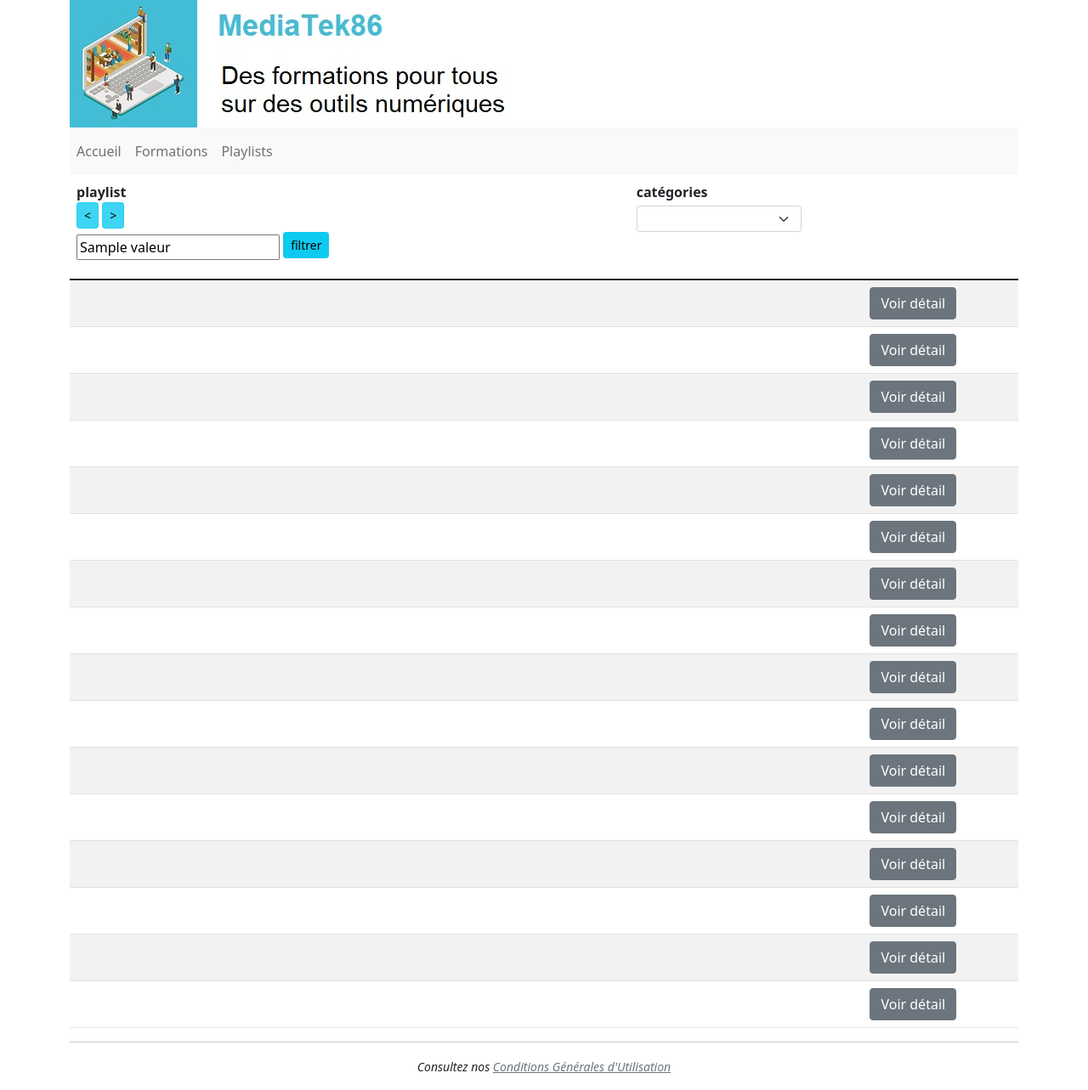
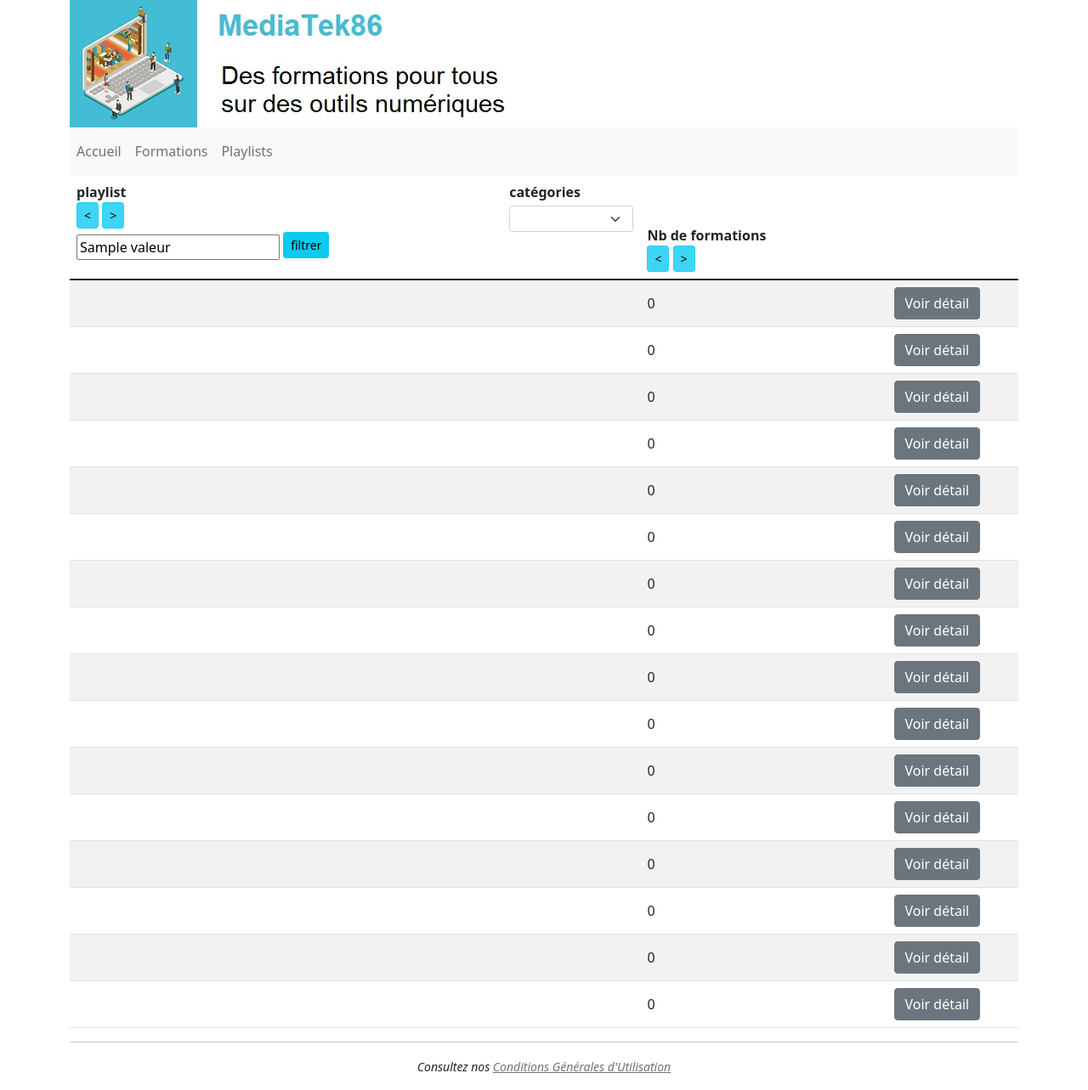
Before and after one commit to patrickbrouhard/mediatekformation, a Symfony app: template templates/pages/playlists.html.twig in a window 1280 px wide. Shown: the whole page at 85% size. Run offline with Twig, Linux system fonts and the light colour scheme; the template is opened without the code that fills it: most values are stand-ins (such as "Sample title", 1, 10 or a date in 2020); lists and menus that the app fills with data are empty; some libraries are stand-ins or nearby versions.

Commit message:
ajouter une fonctionnalité (nombre de formations)

```diff
--- a/src/Controller/PlaylistsController.php
+++ b/src/Controller/PlaylistsController.php
@@ -68,8 +68,10 @@ class PlaylistsController extends AbstractController
 
         if ($champ === 'name') {
             $playlists = $this->playlistRepository->findAllOrderByName($ordre);
+        } elseif ($champ === 'nbFormations') {
+            $playlists = $this->playlistRepository->findAllOrderByNbFormations($ordre);
         } else {
-            $this->playlistRepository->findAllOrderByName('ASC');
+            $playlists = $this->playlistRepository->findAllOrderByName('ASC');
         }
 
         $categories = $this->categorieRepository->findAll();
--- a/templates/pages/playlist.html.twig
+++ b/templates/pages/playlist.html.twig
@@ -9,7 +9,10 @@
                 {% for playlist in playlistcategories %}
                     {{ playlist.name }}&nbsp;
                 {% endfor %}
-            <br /><br />
+            <br />
+            <strong>nombre de formations : </strong>
+            {{ playlist.formations|length }}
+            <br />
             <strong>description :</strong><br />
                 {{ playlist.description|nl2br }}
         </div>
--- a/templates/pages/playlists.html.twig
+++ b/templates/pages/playlists.html.twig
@@ -1,7 +1,7 @@
 {% extends "basefront.html.twig" %}
 {% block body %}
     <table class="table table-striped">
-        {# <caption>Liste des playlists...</caption> #}
+	{# <caption>Liste des playlists...</caption> #}
         <thead>
             <tr>
                 <th class="text-left align-top" scope="col">
@@ -33,6 +33,11 @@
                         </select>
                     </form>
                 </th>
+                <th>
+                    Nb de formations<br />
+                    <a href="{{ path('playlists.sort', {champ:'nbFormations', ordre:'ASC'}) }}" class="btn btn-info btn-sm active" role="button" aria-pressed="true"><</a>
+                    <a href="{{ path('playlists.sort', {champ:'nbFormations', ordre:'DESC'}) }}" class="btn btn-info btn-sm active" role="button" aria-pressed="true">></a>
+                </th>
                 <th class="text-center align-top" scope="col">
                     &nbsp;
                 </th>
@@ -56,6 +61,9 @@
                                 {% endfor %}
                             {% endif %}
                         </td>
+                        <td>
+                            {{ playlists[k].formations|length }}
+                        </td>
                         <td class="text-center">
                             <a href="{{ path('playlists.showone', {id:playlists[k].id}) }}" class="btn btn-secondary">Voir détail</a>
                         </td>
```
Also changed, not shown: src/Repository/PlaylistRepository.php (+23 -0 lines).
